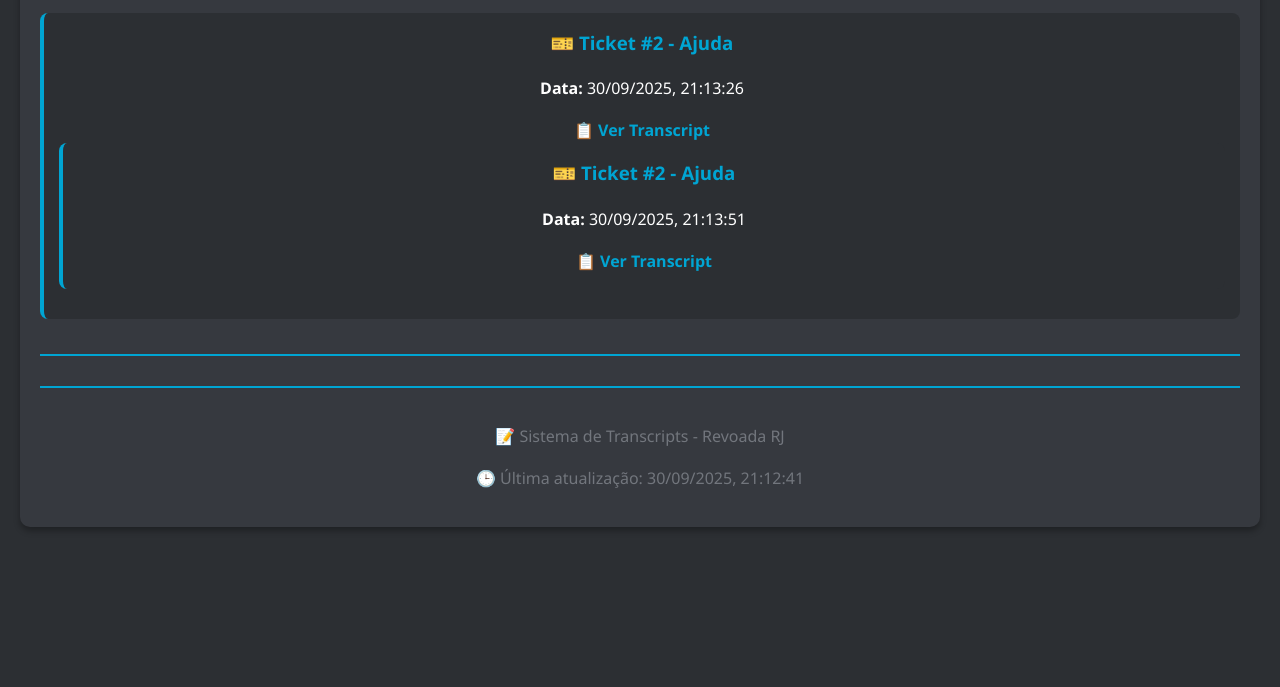
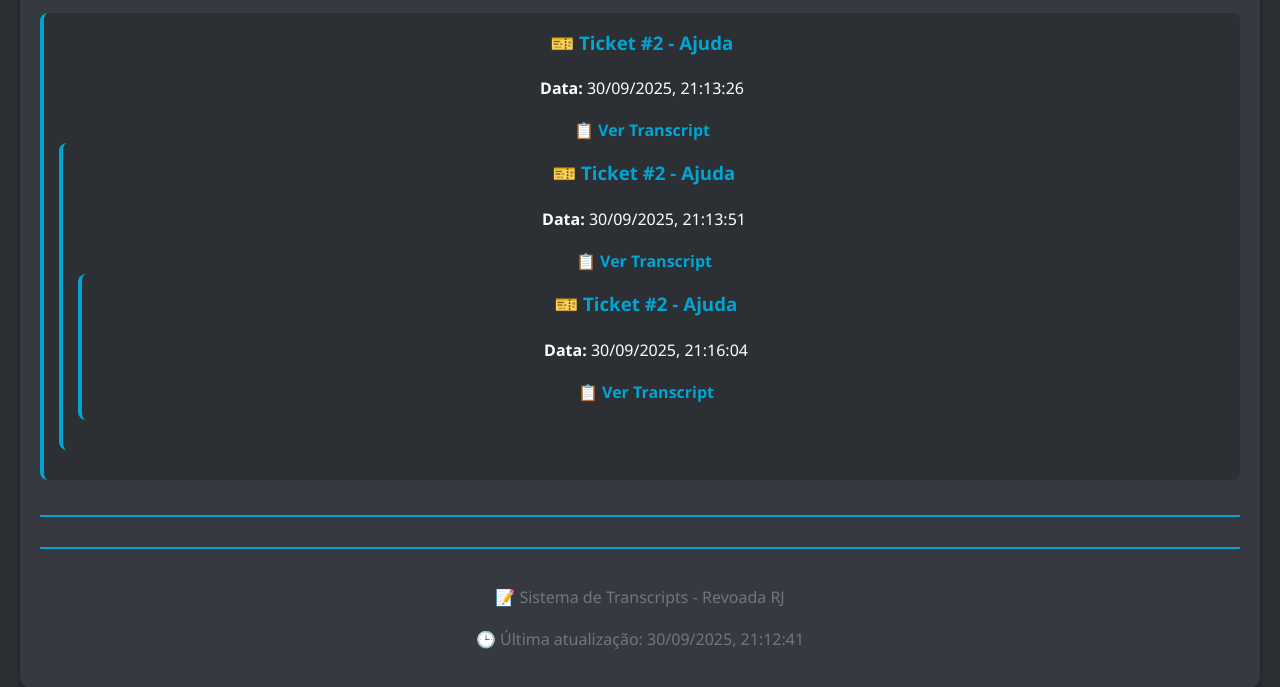
Before and after one commit to draacom/transcripts, a plain HTML site: page index.html in a window 1280 px wide. Shown: the part 149-836 px from the top of the page. Before the commit the page ends 800 px from the top, so only its background shows below. Drawn offline with Linux system fonts and the light colour scheme.

Commit message:
Update index - Add ticket #2

```diff
--- a/index.html
+++ b/index.html
@@ -76,7 +76,13 @@
                     <h3>🎫 Ticket #2 - Ajuda</h3>
                     <p><strong>Data:</strong> 30/09/2025, 21:13:51</p>
                     <a href="ticket-2-1759277630886.html" target="_blank">📋 Ver Transcript</a>
+
+                <div class="transcript-entry">
+                    <h3>🎫 Ticket #2 - Ajuda</h3>
+                    <p><strong>Data:</strong> 30/09/2025, 21:16:04</p>
+                    <a href="ticket-2-1759277763146.html" target="_blank">📋 Ver Transcript</a>
                 </div>
+            </div>
             </div>
             </div>
 
```
